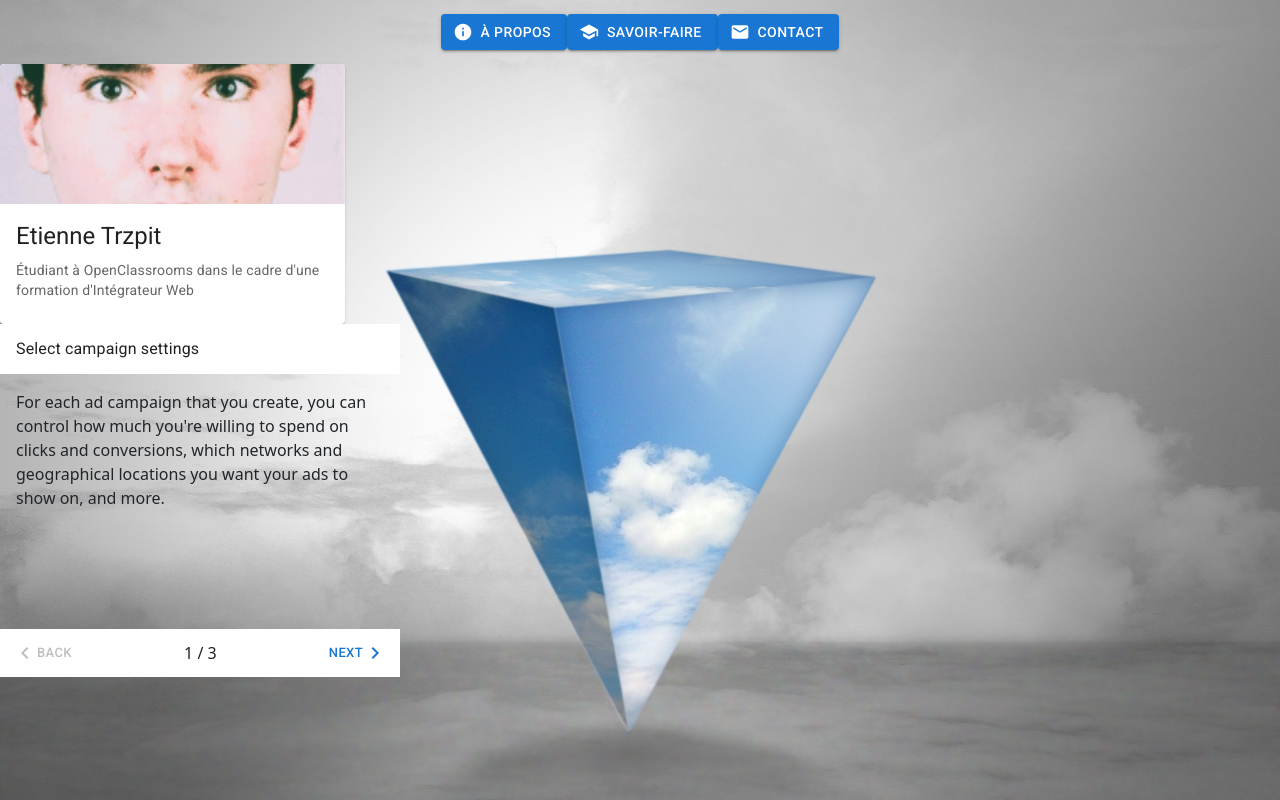
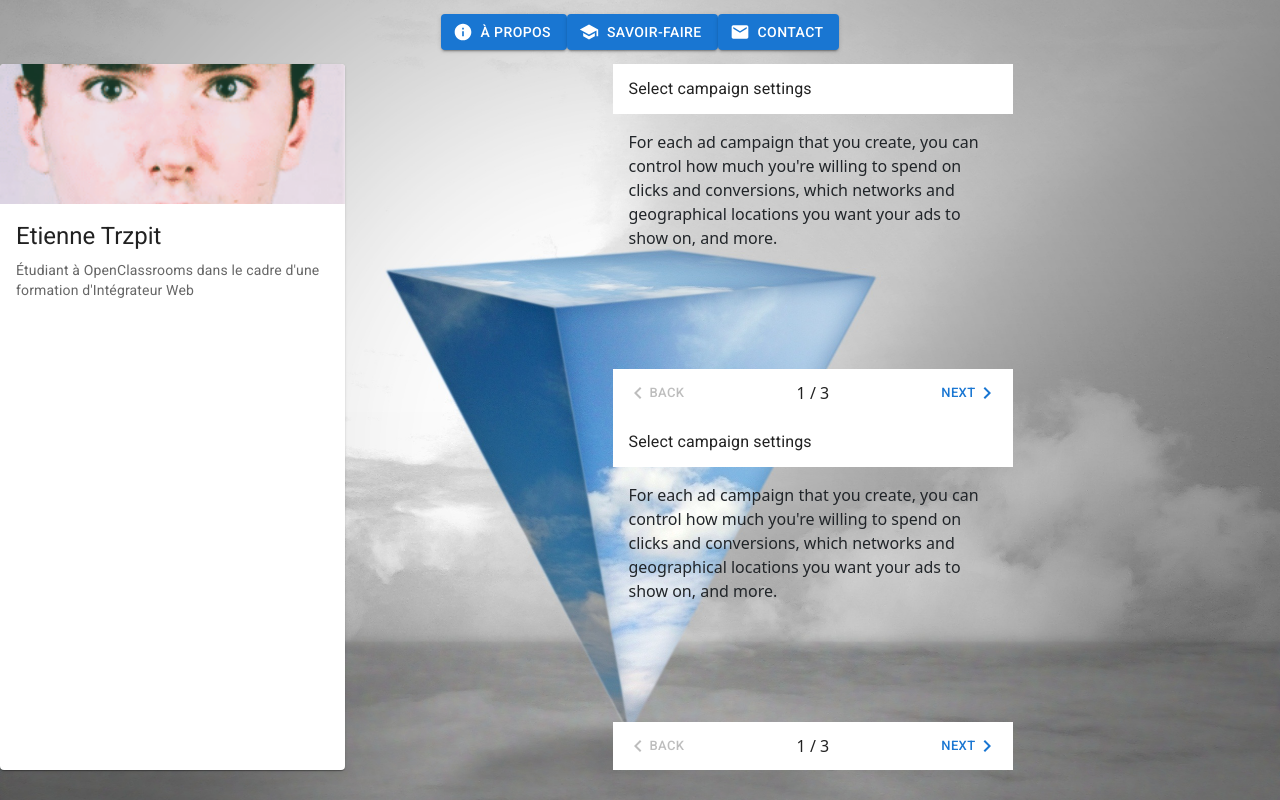
Before and after one commit to EtienneTrzpit/portfolio, a React (Create React App) app: page / in a window 1280 px wide. Built offline with nearby package versions, Linux system fonts and the light colour scheme.

Commit message:
alignement au centre stepper

```diff
--- a/src/App.jsx
+++ b/src/App.jsx
@@ -8,8 +8,14 @@ const App = () => {
     return (
         <div>
             <NavBar />
-            <CardTitle />
-            <Stepper />
+            <div className="main">
+                <CardTitle />
+                <div className="projets">
+                    <Stepper />
+                    <Stepper />
+                </div>
+            </div>
+
         </div>
     );
 }
--- a/src/App.scss
+++ b/src/App.scss
@@ -4,3 +4,16 @@ body{
     background-image: url('./assets/triangle.jpg');
     background-size: cover;
 }
+
+.main{
+    display:flex;
+}
+
+.projets{
+    width: 100%;
+}
+
+.stepper{
+    margin-left: auto;
+    margin-right: auto;
+}
--- a/src/components/Stepper.jsx
+++ b/src/components/Stepper.jsx
@@ -43,7 +43,7 @@ export default function TextMobileStepper() {
   };
 
   return (
-    <Box sx={{ maxWidth: 400, flexGrow: 1 }}>
+    <Box sx={{ maxWidth: 400, flexGrow: 1 }} className="stepper">
       <Paper
         square
         elevation={0}
```
